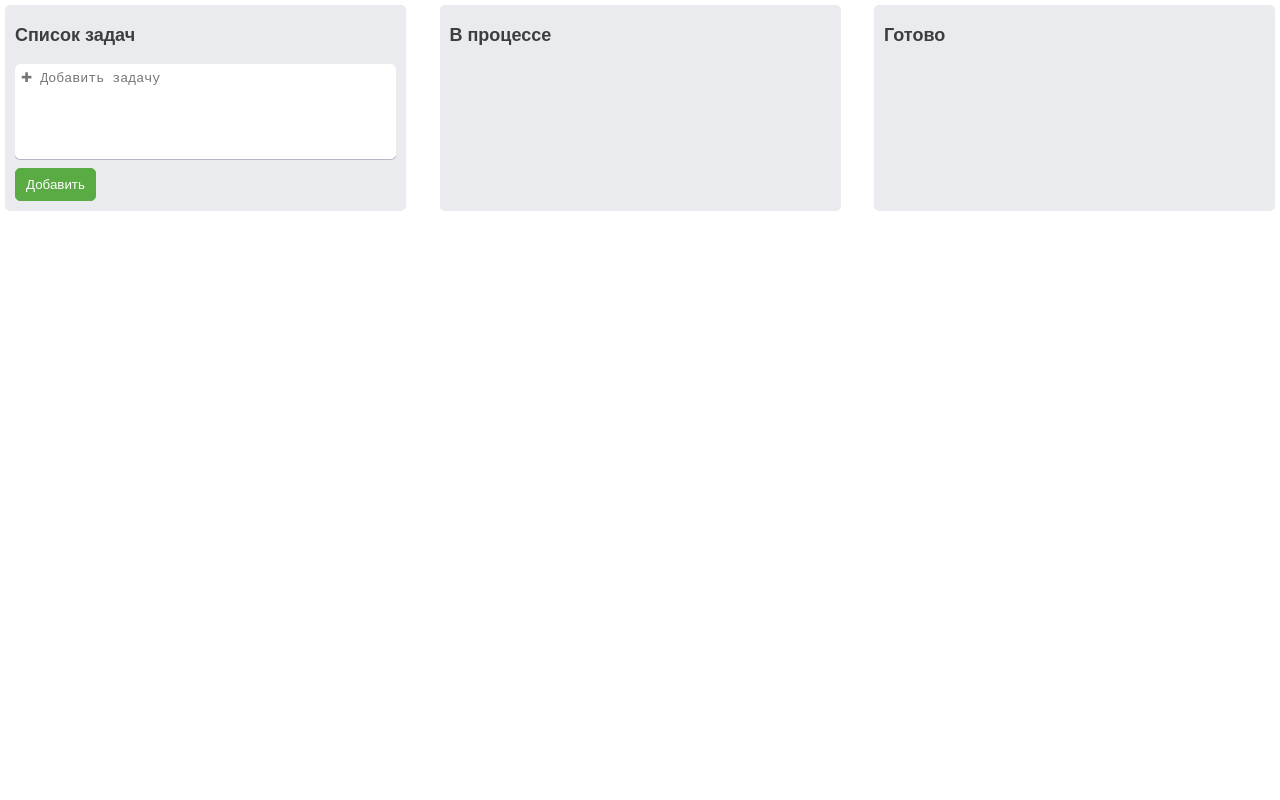
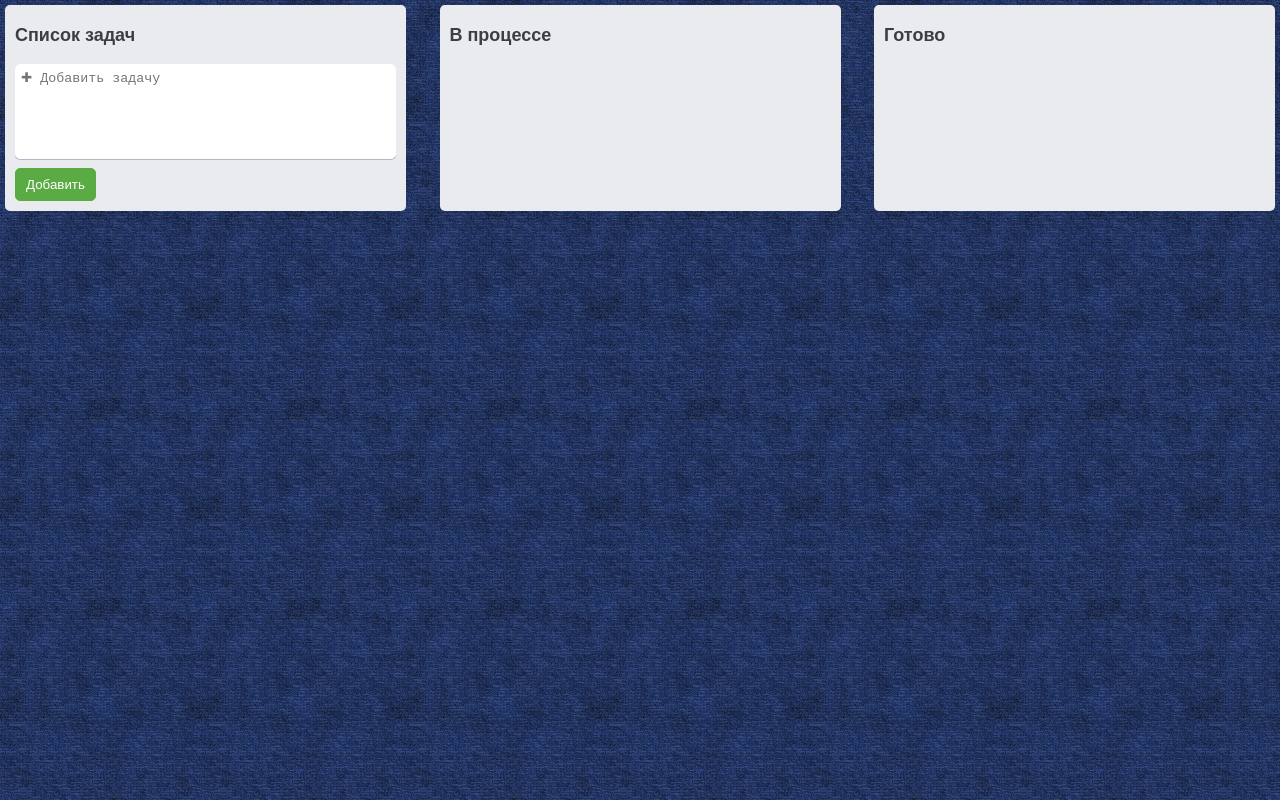
Before and after one commit to nvladimir2019/Project_TODO, a plain HTML site: page index.html in a window 1280 px wide. Drawn offline with Linux system fonts and the light colour scheme.

Commit message:
add background

```diff
--- a/css/style.css
+++ b/css/style.css
@@ -1,6 +1,10 @@
 * {
     margin: 0;
     padding: 0;
+}
+
+body {
+    background-image: url(../img/blue_textile_background.jpg);
 }
 
 input, button, textarea {
```
Also changed, not shown: img/blue_textile_background.jpg (added).
